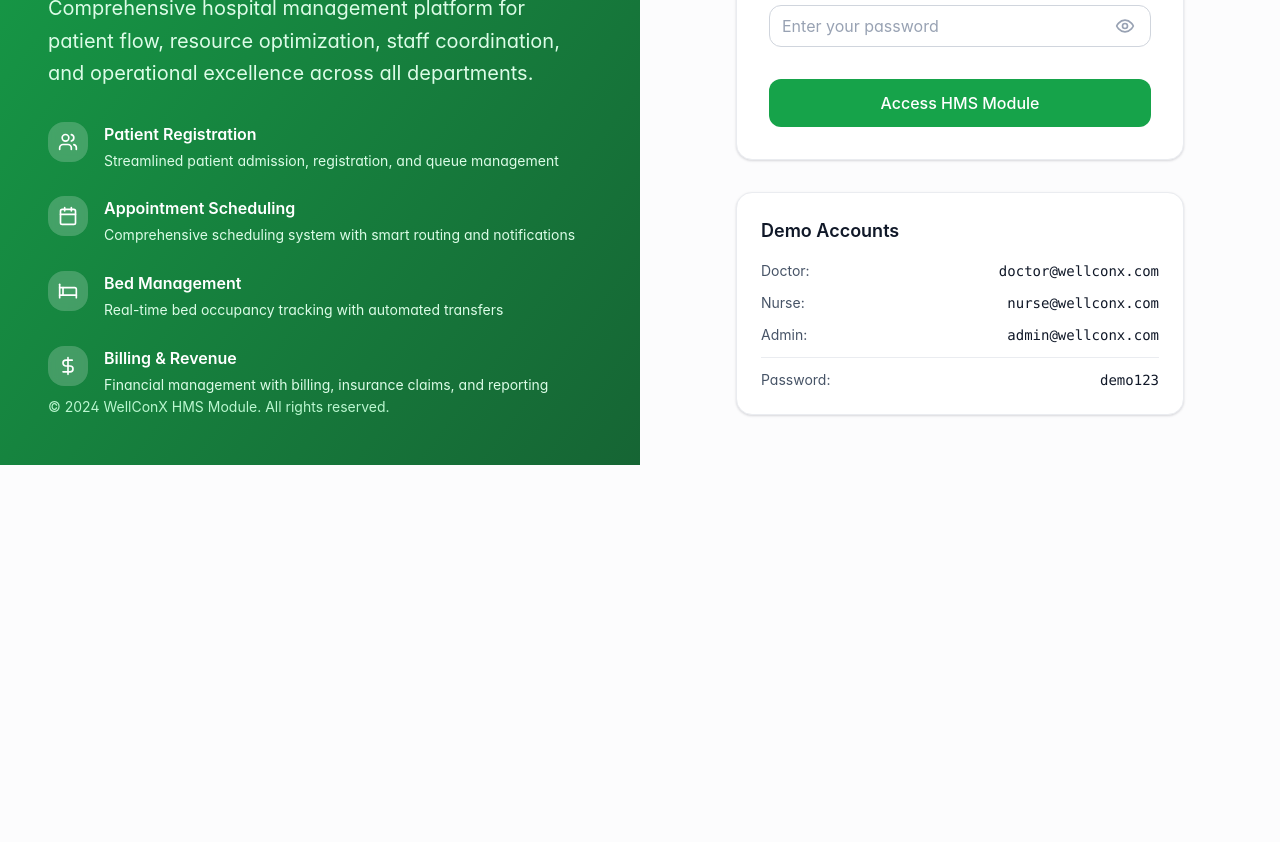
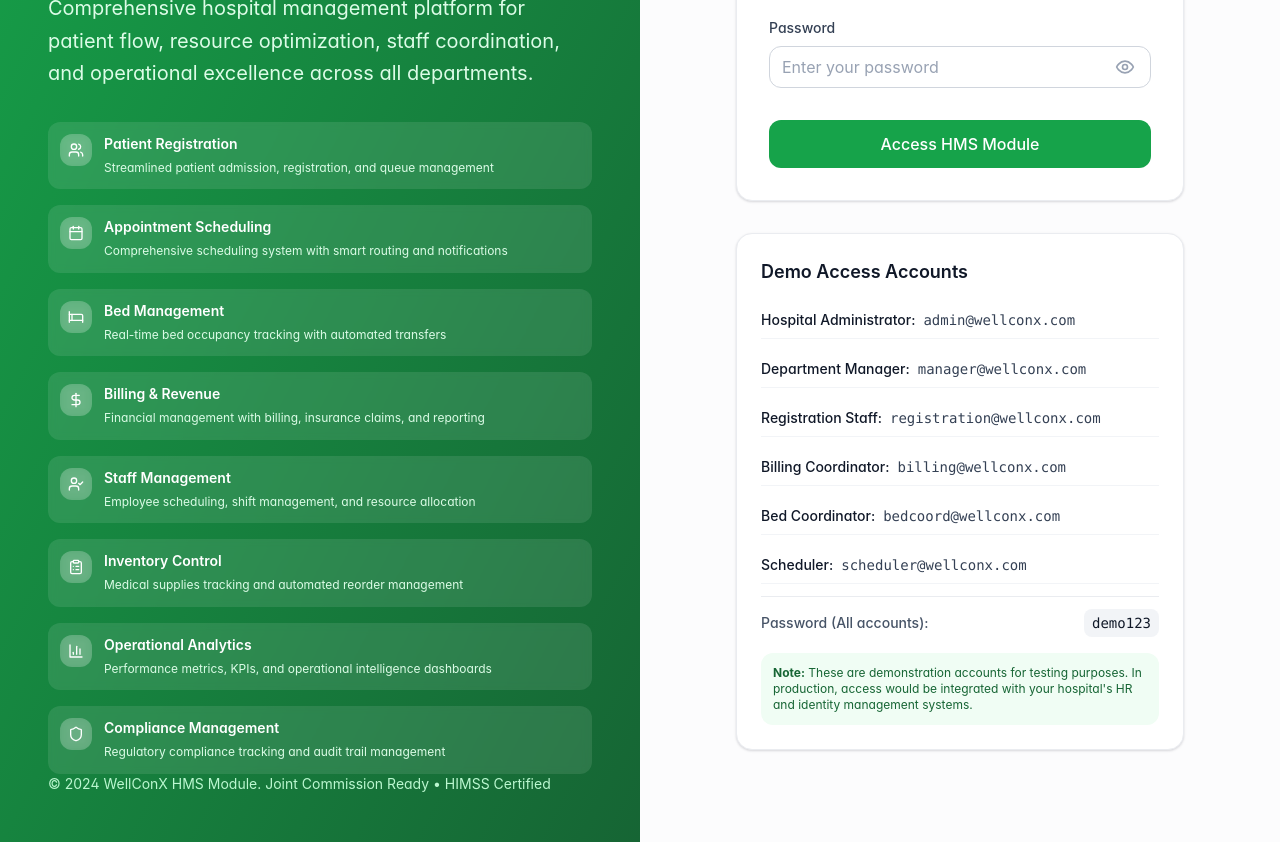
Before and after one commit to Vignunath008/WellConX, a React (Vite) app: page /hms/login in a window 1280 px wide. Shown: the part 380-1222 px from the top of the page. Before the commit the page ends 845 px from the top, so only its background shows below. Built offline with nearby package versions, Linux system fonts and the light colour scheme.

Commit message:
Update EHR and HMS Login Pages

```diff
--- a/src/pages/EHRLogin.tsx
+++ b/src/pages/EHRLogin.tsx
@@ -1,7 +1,7 @@
 import React, { useState } from 'react'
 import { Navigate, useNavigate } from 'react-router-dom'
 import { useAuth } from '../contexts/AuthContext'
-import { Shield, Eye, EyeOff, ArrowLeft, FileText, User, Stethoscope, Clipboard } from 'lucide-react'
+import { Shield, Eye, EyeOff, ArrowLeft, FileText, User, Stethoscope, Clipboard, Database, Search, Calendar, Pill } from 'lucide-react'
 
 const EHRLogin: React.FC = () => {
   const [email, setEmail] = useState('')
@@ -23,7 +23,7 @@
     if (success) {
       navigate('/ehr')
     } else {
-      setError('Invalid credentials. Try demo accounts: doctor@wellconx.com, nurse@wellconx.com, or admin@wellconx.com with password: demo123')
+      setError('Invalid credentials. Please contact your EHR administrator for access or use demo accounts for testing.')
     }
   }
 
@@ -47,7 +47,37 @@
       icon: Clipboard,
       title: 'Digital Prescriptions',
       description: 'Electronic prescribing with drug interaction checks and audit trails'
+    },
+    {
+      icon: Database,
+      title: 'Medical History',
+      description: 'Complete patient medical history with timeline visualization'
+    },
+    {
+      icon: Search,
+      title: 'Advanced Search',
+      description: 'Powerful search across all patient records and clinical data'
+    },
+    {
+      icon: Calendar,
+      title: 'Appointment Integration',
+      description: 'Seamless integration with scheduling and appointment systems'
+    },
+    {
+      icon: Pill,
+      title: 'Medication Management',
+      description: 'Comprehensive medication tracking and interaction monitoring'
     }
+  ]
+
+  // EHR-specific demo accounts
+  const demoAccounts = [
+    { role: 'Chief Medical Officer', email: 'cmo@wellconx.com', description: 'Full system access' },
+    { role: 'Attending Physician', email: 'physician@wellconx.com', description: 'Clinical documentation' },
+    { role: 'Medical Resident', email: 'resident@wellconx.com', description: 'Limited access' },
+    { role: 'Nurse Practitioner', email: 'np@wellconx.com', description: 'Patient care notes' },
+    { role: 'Medical Scribe', email: 'scribe@wellconx.com', description: 'Documentation support' },
+    { role: 'EHR Administrator', email: 'ehr.admin@wellconx.com', description: 'System management' }
   ]
 
   return (
@@ -76,15 +106,15 @@
               </p>
             </div>
 
-            <div className="space-y-6">
+            <div className="grid grid-cols-1 gap-4">
               {features.map((feature, index) => (
-                <div key={index} className="flex items-start gap-4">
-                  <div className="bg-white/20 p-2.5 rounded-xl backdrop-blur-sm flex-shrink-0">
-                    <feature.icon className="h-5 w-5 text-white" />
+                <div key={index} className="flex items-start gap-3 p-3 bg-white/10 rounded-lg backdrop-blur-sm">
+                  <div className="bg-white/20 p-2 rounded-lg backdrop-blur-sm flex-shrink-0">
+                    <feature.icon className="h-4 w-4 text-white" />
                   </div>
                   <div>
-                    <h3 className="text-white font-semibold mb-1">{feature.title}</h3>
-                    <p className="text-blue-100 text-text-sm leading-relaxed">{feature.description}</p>
+                    <h3 className="text-white font-semibold text-sm mb-1">{feature.title}</h3>
+                    <p className="text-blue-100 text-xs leading-relaxed">{feature.description}</p>
                   </div>
                 </div>
               ))}
@@ -93,7 +123,7 @@
         </div>
 
         <div className="text-blue-200 text-text-sm">
-          © 2024 WellConX EHR Module. All rights reserved.
+          © 2024 WellConX EHR Module. HIPAA Compliant • SOC 2 Certified
         </div>
       </div>
 
@@ -195,24 +225,26 @@
 
           {/* Demo Accounts */}
           <div className="bg-white rounded-xl p-6 shadow-sm border border-gray-200">
-            <h3 className="text-text-lg font-semibold text-gray-900 mb-4">Demo Accounts</h3>
+            <h3 className="text-text-lg font-semibold text-gray-900 mb-4">Demo Access Accounts</h3>
             <div className="space-y-3 text-text-sm">
-              <div className="flex justify-between items-center">
-                <span className="text-gray-600">Doctor:</span>
-                <span className="font-mono text-gray-900">doctor@wellconx.com</span>
+              {demoAccounts.map((account, index) => (
+                <div key={index} className="flex justify-between items-center py-2 border-b border-gray-100 last:border-0">
+                  <div>
+                    <span className="font-medium text-gray-900">{account.role}:</span>
+                    <span className="font-mono text-gray-700 ml-2">{account.email}</span>
+                  </div>
+                </div>
+              ))}
+              <div className="flex justify-between items-center pt-3 border-t border-gray-200">
+                <span className="font-medium text-gray-600">Password (All accounts):</span>
+                <span className="font-mono text-gray-900 bg-gray-100 px-2 py-1 rounded">demo123</span>
               </div>
-              <div className="flex justify-between items-center">
-                <span className="text-gray-600">Nurse:</span>
-                <span className="font-mono text-gray-900">nurse@wellconx.com</span>
-              </div>
-              <div className="flex justify-between items-center">
-                <span className="text-gray-600">Admin:</span>
-                <span className="font-mono text-gray-900">admin@wellconx.com</span>
-              </div>
-              <div className="flex justify-between items-center pt-3 border-t border-gray-200">
-                <span className="text-gray-600">Password:</span>
-                <span className="font-mono text-gray-900">demo123</span>
-              </div>
+            </div>
+            <div className="mt-4 p-3 bg-blue-50 rounded-lg">
+              <p className="text-xs text-blue-800">
+                <strong>Note:</strong> These are demonstration accounts for testing purposes.
+                In production, access would be managed through your healthcare organization's identity provider.
+              </p>
             </div>
           </div>
         </div>
--- a/src/pages/HMSLogin.tsx
+++ b/src/pages/HMSLogin.tsx
@@ -1,7 +1,7 @@
 import React, { useState } from 'react'
 import { Navigate, useNavigate } from 'react-router-dom'
 import { useAuth } from '../contexts/AuthContext'
-import { Building2, Eye, EyeOff, ArrowLeft, Calendar, Bed, Users, DollarSign } from 'lucide-react'
+import { Building2, Eye, EyeOff, ArrowLeft, Calendar, Bed, Users, DollarSign, UserCheck, ClipboardList, BarChart3, Shield } from 'lucide-react'
 
 const HMSLogin: React.FC = () => {
   const [email, setEmail] = useState('')
@@ -23,7 +23,7 @@
     if (success) {
       navigate('/hms')
     } else {
-      setError('Invalid credentials. Try demo accounts: doctor@wellconx.com, nurse@wellconx.com, or admin@wellconx.com with password: demo123')
+      setError('Invalid credentials. Please contact your HMS administrator for access or use demo accounts for testing.')
     }
   }
 
@@ -47,7 +47,37 @@
       icon: DollarSign,
       title: 'Billing & Revenue',
       description: 'Financial management with billing, insurance claims, and reporting'
+    },
+    {
+      icon: UserCheck,
+      title: 'Staff Management',
+      description: 'Employee scheduling, shift management, and resource allocation'
+    },
+    {
+      icon: ClipboardList,
+      title: 'Inventory Control',
+      description: 'Medical supplies tracking and automated reorder management'
+    },
+    {
+      icon: BarChart3,
+      title: 'Operational Analytics',
+      description: 'Performance metrics, KPIs, and operational intelligence dashboards'
+    },
+    {
+      icon: Shield,
+      title: 'Compliance Management',
+      description: 'Regulatory compliance tracking and audit trail management'
     }
+  ]
+
+  // HMS-specific demo accounts
+  const demoAccounts = [
+    { role: 'Hospital Administrator', email: 'admin@wellconx.com', description: 'Full system access' },
+    { role: 'Department Manager', email: 'manager@wellconx.com', description: 'Department oversight' },
+    { role: 'Registration Staff', email: 'registration@wellconx.com', description: 'Patient registration' },
+    { role: 'Billing Coordinator', email: 'billing@wellconx.com', description: 'Financial operations' },
+    { role: 'Bed Coordinator', email: 'bedcoord@wellconx.com', description: 'Bed management' },
+    { role: 'Scheduler', email: 'scheduler@wellconx.com', description: 'Appointment scheduling' }
   ]
 
   return (
@@ -76,15 +106,15 @@
               </p>
             </div>
 
-            <div className="space-y-6">
+            <div className="grid grid-cols-1 gap-4">
               {features.map((feature, index) => (
-                <div key={index} className="flex items-start gap-4">
-                  <div className="bg-white/20 p-2.5 rounded-xl backdrop-blur-sm flex-shrink-0">
-                    <feature.icon className="h-5 w-5 text-white" />
+                <div key={index} className="flex items-start gap-3 p-3 bg-white/10 rounded-lg backdrop-blur-sm">
+                  <div className="bg-white/20 p-2 rounded-lg backdrop-blur-sm flex-shrink-0">
+                    <feature.icon className="h-4 w-4 text-white" />
                   </div>
                   <div>
-                    <h3 className="text-white font-semibold mb-1">{feature.title}</h3>
-                    <p className="text-green-100 text-text-sm leading-relaxed">{feature.description}</p>
+                    <h3 className="text-white font-semibold text-sm mb-1">{feature.title}</h3>
+                    <p className="text-green-100 text-xs leading-relaxed">{feature.description}</p>
                   </div>
                 </div>
               ))}
@@ -93,7 +123,7 @@
         </div>
 
         <div className="text-green-200 text-text-sm">
-          © 2024 WellConX HMS Module. All rights reserved.
+          © 2024 WellConX HMS Module. Joint Commission Ready • HIMSS Certified
         </div>
       </div>
 
@@ -195,24 +225,26 @@
 
           {/* Demo Accounts */}
           <div className="bg-white rounded-xl p-6 shadow-sm border border-gray-200">
-            <h3 className="text-text-lg font-semibold text-gray-900 mb-4">Demo Accounts</h3>
+            <h3 className="text-text-lg font-semibold text-gray-900 mb-4">Demo Access Accounts</h3>
             <div className="space-y-3 text-text-sm">
-              <div className="flex justify-between items-center">
-                <span className="text-gray-600">Doctor:</span>
-                <span className="font-mono text-gray-900">doctor@wellconx.com</span>
+              {demoAccounts.map((account, index) => (
+                <div key={index} className="flex justify-between items-center py-2 border-b border-gray-100 last:border-0">
+                  <div>
+                    <span className="font-medium text-gray-900">{account.role}:</span>
+                    <span className="font-mono text-gray-700 ml-2">{account.email}</span>
+                  </div>
+                </div>
+              ))}
+              <div className="flex justify-between items-center pt-3 border-t border-gray-200">
+                <span className="font-medium text-gray-600">Password (All accounts):</span>
+                <span className="font-mono text-gray-900 bg-gray-100 px-2 py-1 rounded">demo123</span>
               </div>
-              <div className="flex justify-between items-center">
-                <span className="text-gray-600">Nurse:</span>
-                <span className="font-mono text-gray-900">nurse@wellconx.com</span>
-              </div>
-              <div className="flex justify-between items-center">
-                <span className="text-gray-600">Admin:</span>
-                <span className="font-mono text-gray-900">admin@wellconx.com</span>
-              </div>
-              <div className="flex justify-between items-center pt-3 border-t border-gray-200">
-                <span className="text-gray-600">Password:</span>
-                <span className="font-mono text-gray-900">demo123</span>
-              </div>
+            </div>
+            <div className="mt-4 p-3 bg-green-50 rounded-lg">
+              <p className="text-xs text-green-800">
+                <strong>Note:</strong> These are demonstration accounts for testing purposes.
+                In production, access would be integrated with your hospital's HR and identity management systems.
+              </p>
             </div>
           </div>
         </div>
```
